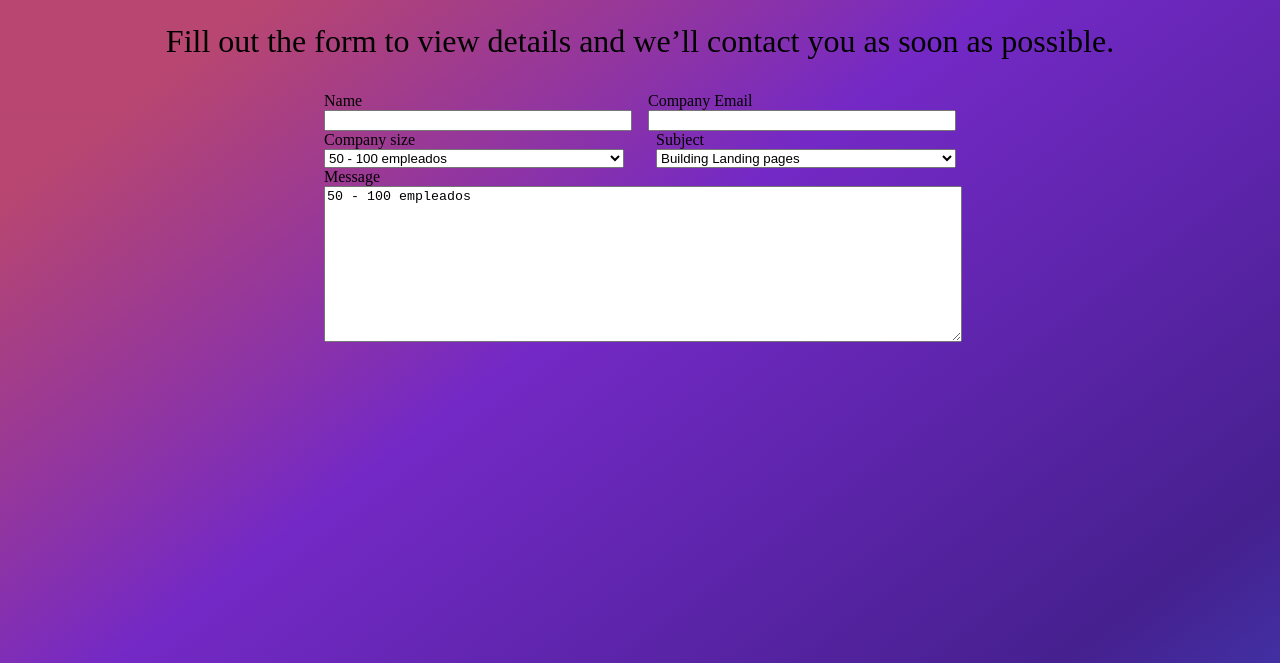
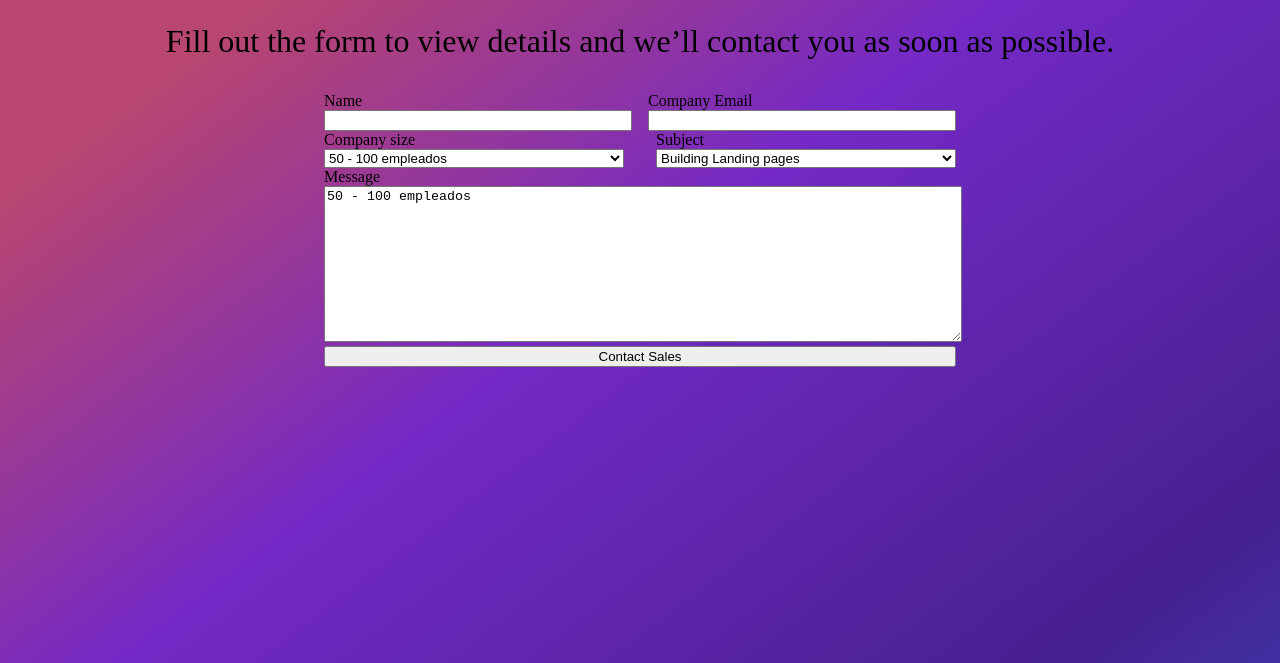
Before and after one commit to ManchaliDamian/Form, a plain HTML site: page index.html in a window 1280 px wide. Shown: the part 137-800 px from the top of the page. Drawn offline with Linux system fonts and the light colour scheme.

Commit message:
agregando boton y su diseño

```diff
--- a/css/style.css
+++ b/css/style.css
@@ -30,6 +30,9 @@ body {
 textarea {
     width: inherit;
 }
+.btn {
+    text-align: center;
+}
 #inputs {
     width: 300px;
 }
--- a/index.html
+++ b/index.html
@@ -31,6 +31,7 @@
             <textarea name="mensajes" id="" cols="65" rows="10">50 - 100 empleados</textarea>
 
         </div>
+        <button class="textarea btn" type="submit"> Contact Sales</button>
     </form>
 </body>
 </html>
```
